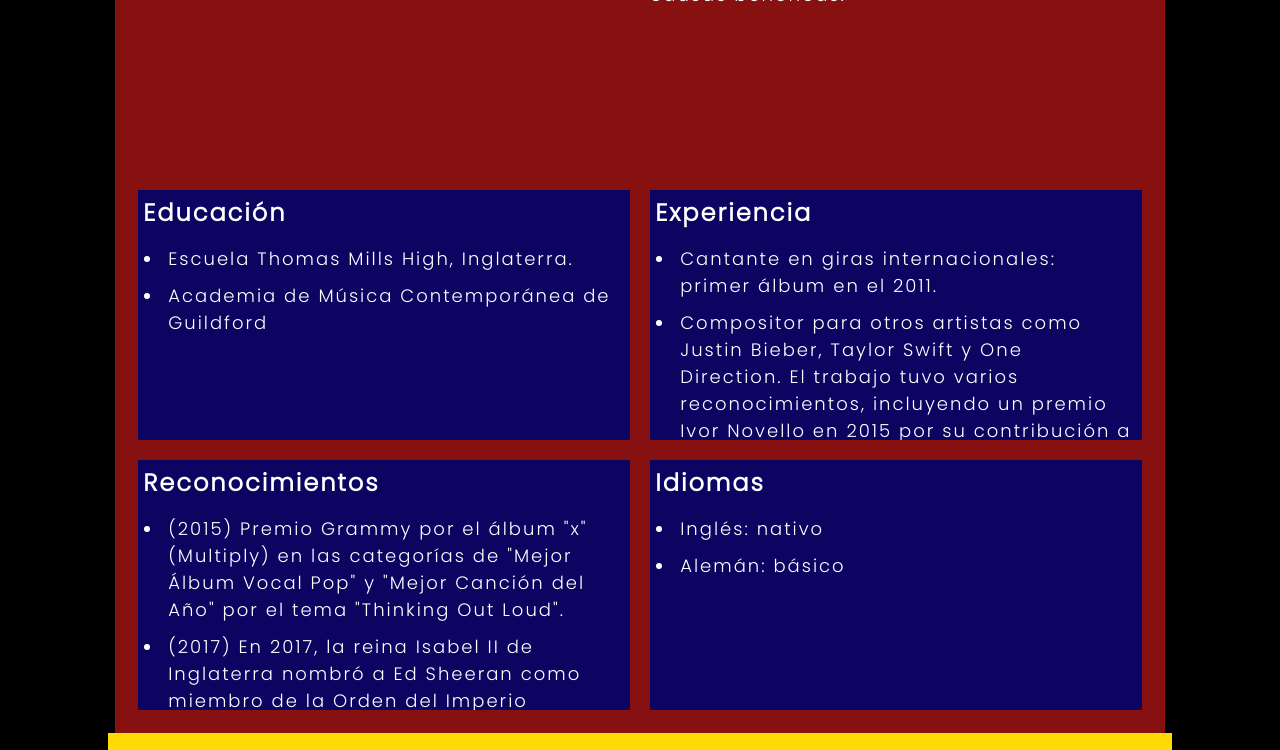
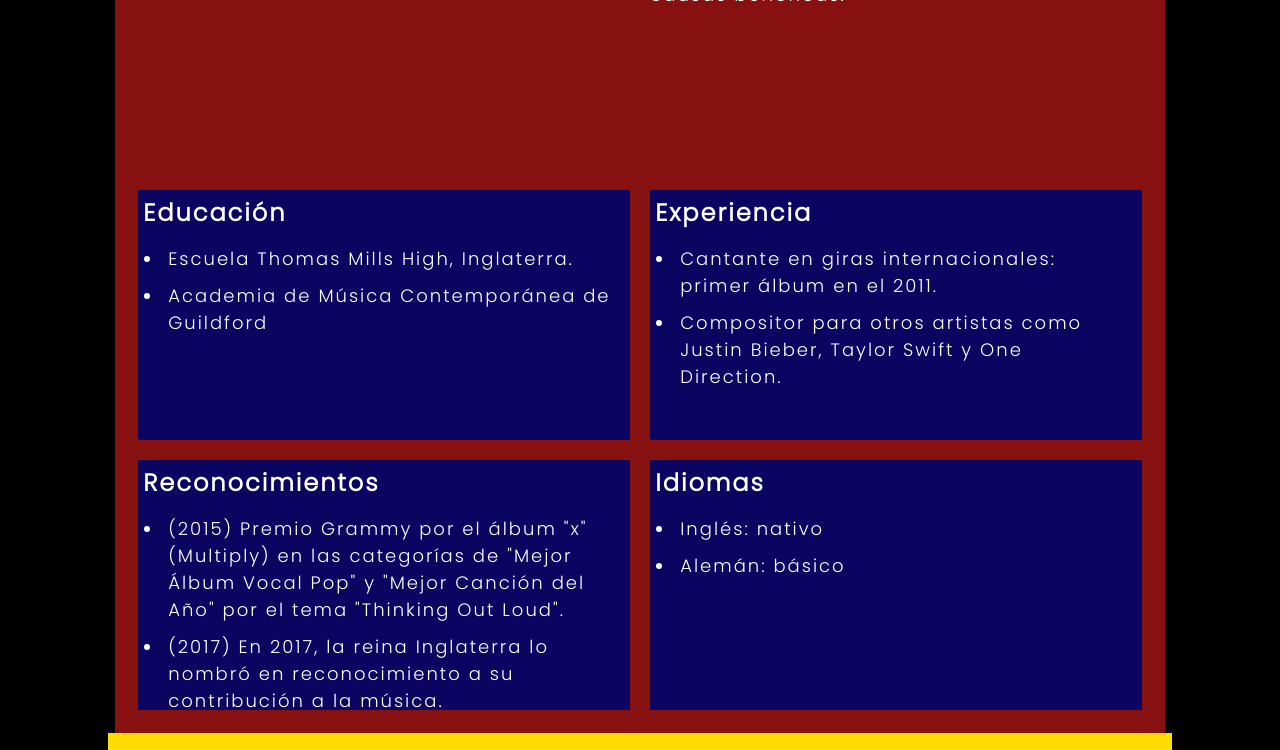
Before and after one commit to fernandalagiglia/ProyectoCV-EdSheeran-UP, a plain HTML site: page index.html in a window 1280 px wide. Shown: the part 705-1455 px from the top of the page. Drawn offline with Linux system fonts and the light colour scheme.

Commit message:
2 Update index

```diff
--- a/index.html
+++ b/index.html
@@ -42,7 +42,8 @@
             <h4>Experiencia</h4>
             <ul>
                 <li>Cantante en giras internacionales: primer álbum en el 2011.</li>
-                <li>Compositor para otros artistas como Justin Bieber, Taylor Swift y One Direction. El trabajo tuvo varios reconocimientos, incluyendo un premio Ivor Novello en 2015 por su contribución a la música británica.</li>
+                <li>Compositor para otros artistas como Justin Bieber, Taylor Swift y One Direction. </li>
+
             </ul>
         </div>
 
@@ -50,7 +51,8 @@
             <h4>Reconocimientos</h4>
             <ul>
                 <li>(2015) Premio Grammy por el álbum "x" (Multiply) en las categorías de "Mejor Álbum Vocal Pop" y "Mejor Canción del Año" por el tema "Thinking Out Loud".</li>
-                <li>(2017) En 2017, la reina Isabel II de Inglaterra nombró a Ed Sheeran como miembro de la Orden del Imperio Británico en reconocimiento a su contribución a la música y sus obras de caridad.</li>
+                <li>(2017) En 2017, la reina Inglaterra lo nombró en reconocimiento a su contribución a la música.</li>
+
             </ul>
         </div>
 
```
